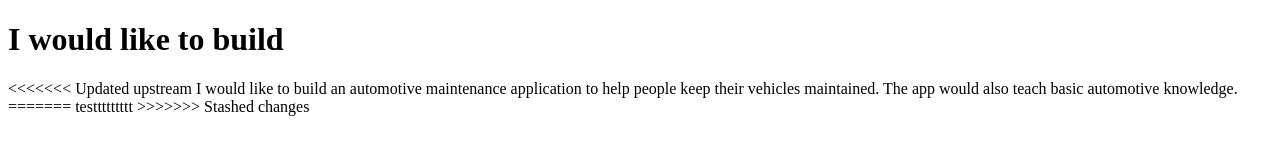
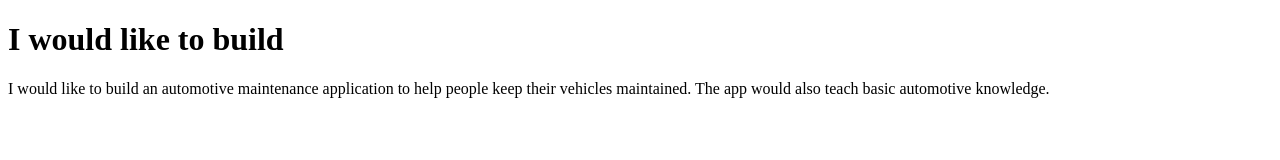
Before and after one commit to danally/prep-0421-code-solutions, a website: page prep-example/index.html in a window 1280 px wide. Drawn offline with Linux system fonts and the light colour scheme.

Commit message:
completed prep-example

```diff
--- a/prep-example/index.html
+++ b/prep-example/index.html
@@ -7,14 +7,10 @@
   <h1>I would like to build</h1>
   <p>
     <!-- write your app ideas here 👇 -->
-<<<<<<< Updated upstream
      I would like to build an automotive maintenance application
      to help people keep their vehicles maintained.
      The app would also teach basic automotive knowledge.
 
-=======
-testtttttttt
->>>>>>> Stashed changes
 
 
   </p>
```
